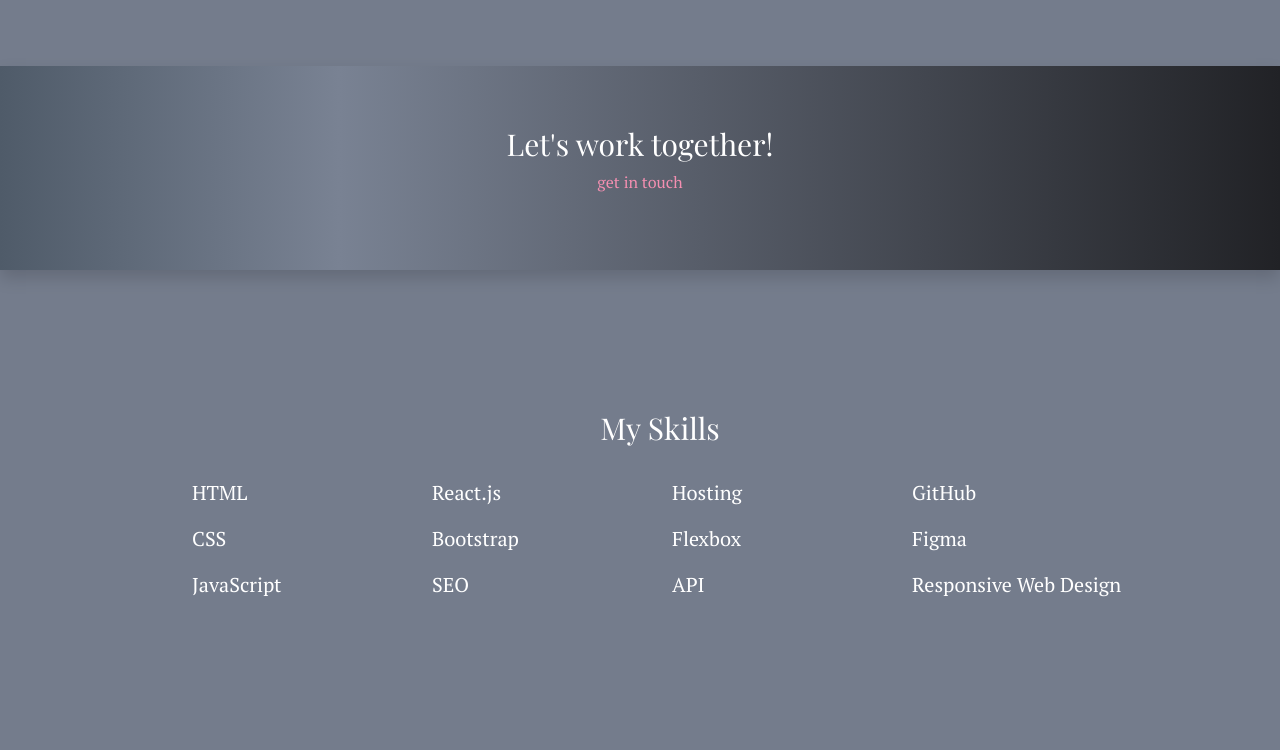
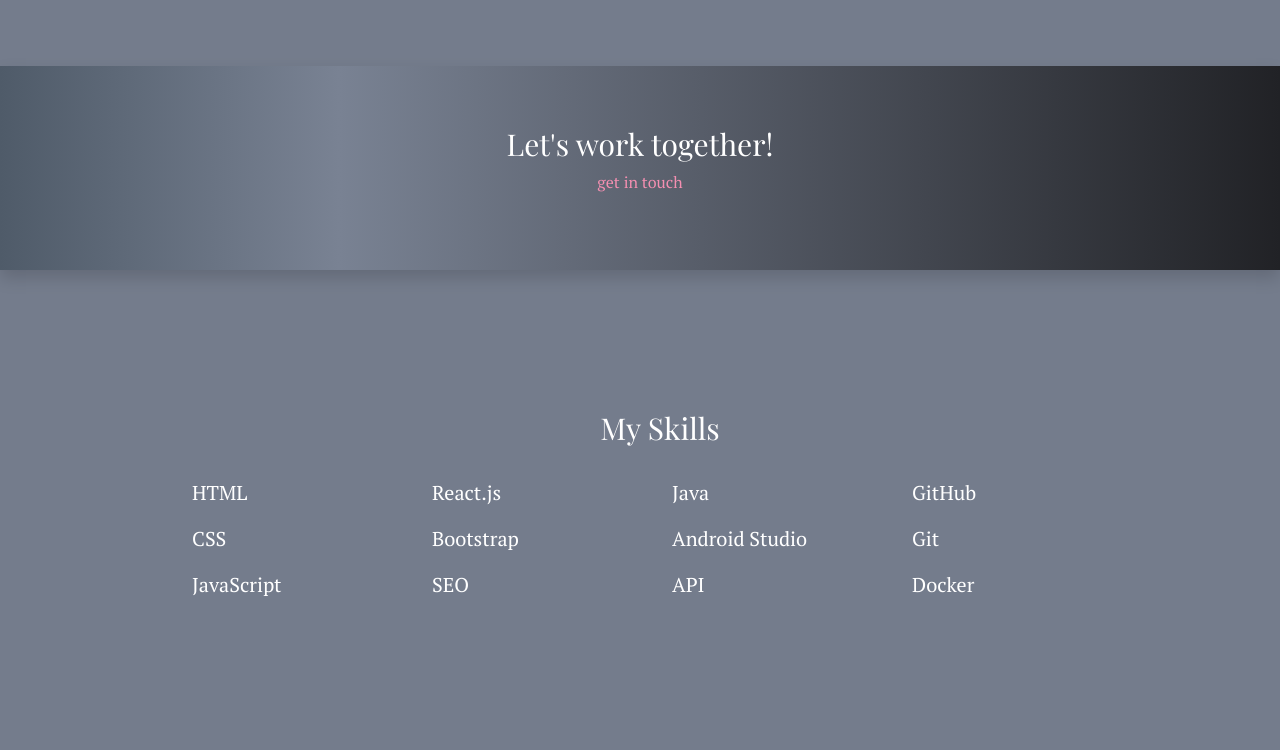
Before and after one commit to madisonmincevich/My-Portfolio, a plain HTML site: page index.html in a window 1280 px wide. Shown: the part 1252-2002 px from the top of the page. Drawn offline with nearby package versions, Linux system fonts and the light colour scheme.

Commit message:
Updated index.html
Updated location and skills

```diff
--- a/index.html
+++ b/index.html
@@ -88,7 +88,7 @@
             <div class="heading" data-aos="fade-right">
               <p>hi I'm</p>
               <h1>Maddie Mincevich</h1>
-              <h2>Front-end developer based in San Clemente, CA</h2>
+              <h2>Front-end developer based in Jacksonville, NC</h2>
             </div>
           </div>
         </div>
@@ -164,14 +164,14 @@
             <p>SEO</p>
           </div>
           <div class="col-sm-3">
-            <p>Hosting</p>
-            <p>Flexbox</p>
+            <p>Java</p>
+            <p>Android Studio</p>
             <p>API</p>
           </div>
           <div class="col-sm-3">
             <p>GitHub</p>
-            <p>Figma</p>
-            <p>Responsive Web Design</p>
+            <p>Git</p>
+            <p>Docker</p>
           </div>
         </div>
       </div>
```
